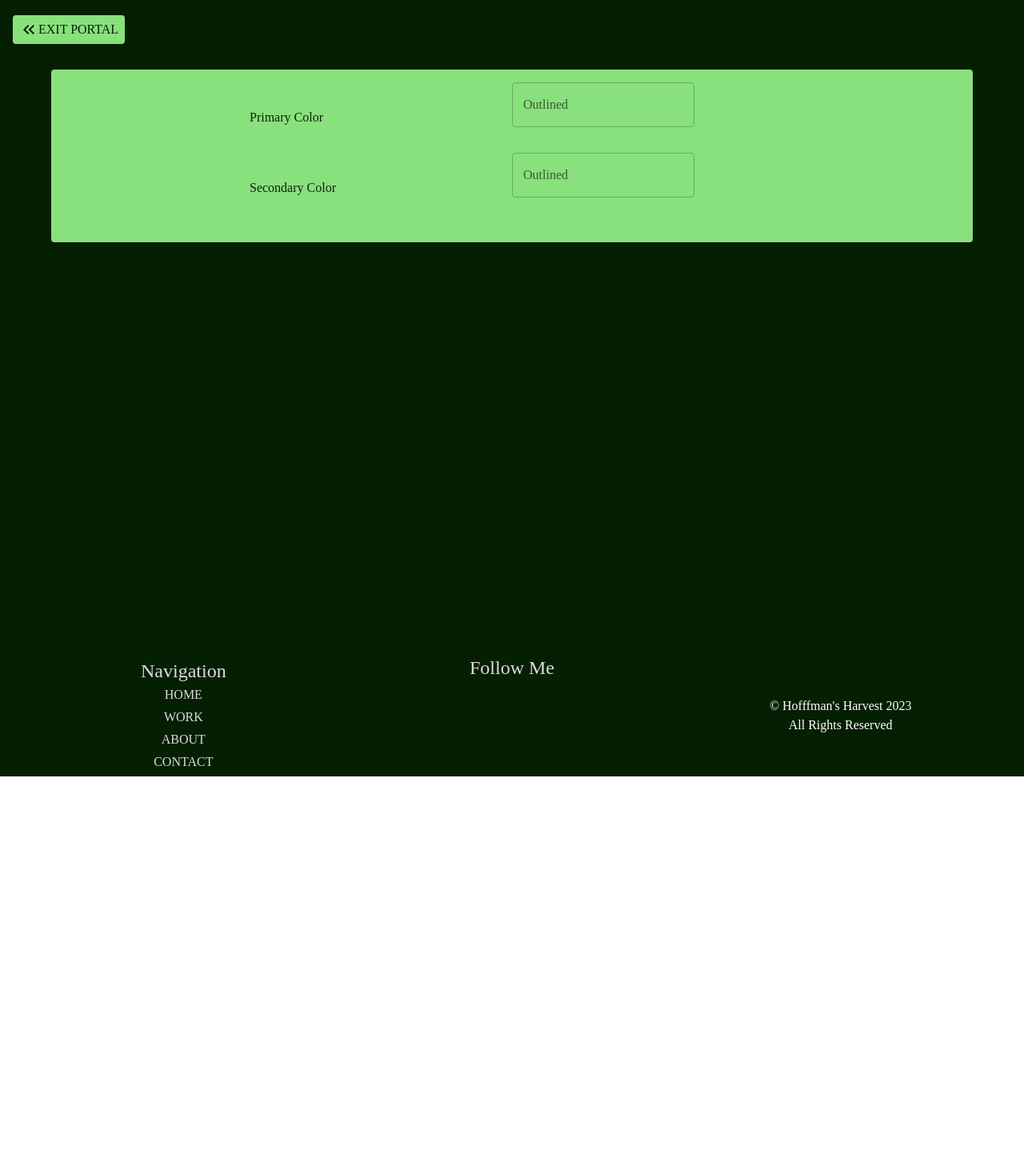
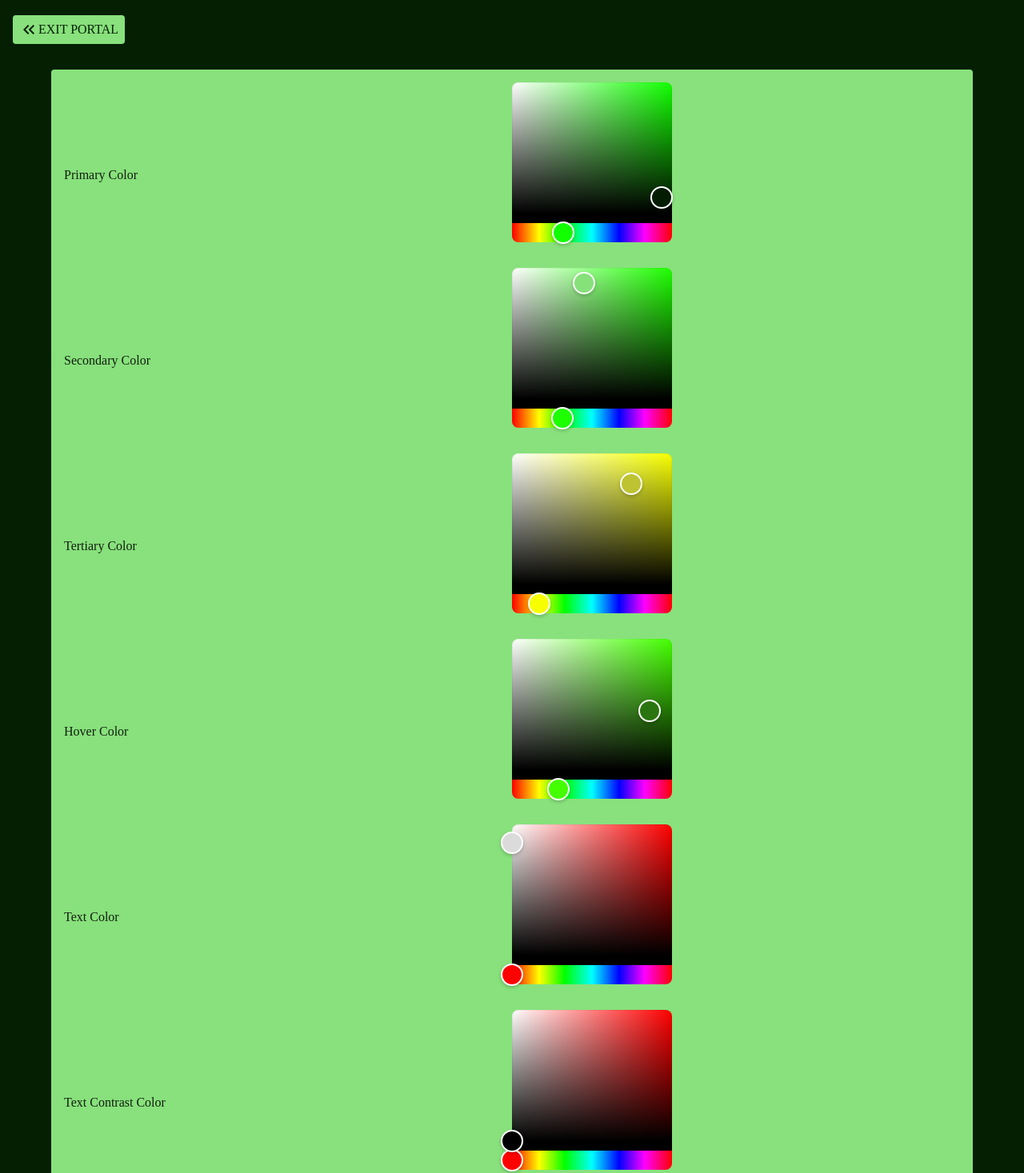
Before and after one commit to SABaltz/hoffmans-harvest, a React (Create React App) app: page /portal in a window 1280 px wide. Shown: the part 45-1512 px from the top of the page at 80% size. Before the commit the page ends 1016 px from the top, so only its background shows below. Built offline with nearby package versions, Linux system fonts and the light colour scheme.

Commit message:
Finish portal options

```diff
--- a/package.json
+++ b/package.json
@@ -15,6 +15,7 @@
     "@types/react": "^18.2.33",
     "@types/react-dom": "^18.2.14",
     "react": "^18.2.0",
+    "react-colorful": "^5.6.1",
     "react-dom": "^18.2.0",
     "react-router": "^6.18.0",
     "react-router-dom": "^6.18.0",
--- a/src/components/portal/Portal.jsx
+++ b/src/components/portal/Portal.jsx
@@ -1,12 +1,13 @@
-import {Box, Button, Card, CardContent, Grid, Link, TextField, Typography} from "@mui/material";
+import {Box, Button, Card, CardContent, Grid, Link, Typography} from "@mui/material";
 import React from "react";
 import KeyboardDoubleArrowLeftIcon from '@mui/icons-material/KeyboardDoubleArrowLeft';
 import {centerVertHoriz} from "../../global-parameters/Styles";
+import {HexColorPicker} from "react-colorful";
 
 function Portal({parameters, setParameters}) {
     return (
 
-        <Box sx={{width: '100vw', height: '100vh', backgroundColor: parameters.colorPalette.primary}}>
+        <Box sx={{width: '100vw', height: 'fitContent', backgroundColor: parameters.colorPalette.primary}}>
 
             <Button
                 sx={{
@@ -35,11 +36,10 @@ function Portal({parameters, setParameters}) {
                                 <Typography>Primary Color</Typography>
                             </Grid>
                             <Grid item xs={6} sx={{marginBottom: '2rem'}}>
-                                <TextField id="outlined-basic" label="Outlined" variant="outlined"
-                                           onChange={(event) => {
+                                <HexColorPicker color={parameters.colorPalette.primary} onChange={(color) => {
                                     setParameters({
                                         ...parameters, colorPalette: {
-                                                       primary: event.target.value,
+                                            primary: color,
                                             secondary: parameters.colorPalette.secondary,
                                             tertiary: parameters.colorPalette.tertiary,
                                             hover: parameters.colorPalette.hover,
@@ -55,12 +55,11 @@ function Portal({parameters, setParameters}) {
                                 <Typography>Secondary Color</Typography>
                             </Grid>
                             <Grid item xs={6} sx={{marginBottom: '2rem'}}>
-                                <TextField id="outlined-basic" label="Outlined" variant="outlined"
-                                           onChange={(event) => {
+                                <HexColorPicker color={parameters.colorPalette.secondary} onChange={(color) => {
                                     setParameters({
                                         ...parameters, colorPalette: {
                                             primary: parameters.colorPalette.primary,
-                                                       secondary: event.target.value,
+                                            secondary: color,
                                             tertiary: parameters.colorPalette.tertiary,
                                             hover: parameters.colorPalette.hover,
                                             text: parameters.colorPalette.text,
@@ -69,14 +68,85 @@ function Portal({parameters, setParameters}) {
                                     })
                                 }}/>
                             </Grid>
+
+                            <Grid item xs={6}>
+                                <Typography>Tertiary Color</Typography>
+                            </Grid>
+                            <Grid item xs={6} sx={{marginBottom: '2rem'}}>
+                                <HexColorPicker color={parameters.colorPalette.tertiary} onChange={(color) => {
+                                    setParameters({
+                                        ...parameters, colorPalette: {
+                                            primary: parameters.colorPalette.primary,
+                                            secondary: parameters.colorPalette.secondary,
+                                            tertiary: color,
+                                            hover: parameters.colorPalette.hover,
+                                            text: parameters.colorPalette.text,
+                                            textContrast: parameters.colorPalette.textContrast,
+                                        }
+                                    })
+                                }}/>
+                            </Grid>
+
+                            <Grid item xs={6}>
+                                <Typography>Hover Color</Typography>
+                            </Grid>
+                            <Grid item xs={6} sx={{marginBottom: '2rem'}}>
+                                <HexColorPicker color={parameters.colorPalette.hover} onChange={(color) => {
+                                    setParameters({
+                                        ...parameters, colorPalette: {
+                                            primary: parameters.colorPalette.primary,
+                                            secondary: parameters.colorPalette.secondary,
+                                            tertiary: parameters.colorPalette.tertiary,
+                                            hover: color,
+                                            text: parameters.colorPalette.text,
+                                            textContrast: parameters.colorPalette.textContrast,
+                                        }
+                                    })
+                                }}/>
+                            </Grid>
+
+                            <Grid item xs={6}>
+                                <Typography>Text Color</Typography>
+                            </Grid>
+                            <Grid item xs={6} sx={{marginBottom: '2rem'}}>
+                                <HexColorPicker color={parameters.colorPalette.text} onChange={(color) => {
+                                    setParameters({
+                                        ...parameters, colorPalette: {
+                                            primary: parameters.colorPalette.primary,
+                                            secondary: parameters.colorPalette.secondary,
+                                            tertiary: parameters.colorPalette.tertiary,
+                                            hover: parameters.colorPalette.hover,
+                                            text: color,
+                                            textContrast: parameters.colorPalette.textContrast,
+                                        }
+                                    })
+                                }}/>
+                            </Grid>
+
+                            <Grid item xs={6}>
+                                <Typography>Text Contrast Color</Typography>
+                            </Grid>
+                            <Grid item xs={6} sx={{marginBottom: '2rem'}}>
+                                <HexColorPicker color={parameters.colorPalette.textContrast} onChange={(color) => {
+                                    setParameters({
+                                        ...parameters, colorPalette: {
+                                            primary: parameters.colorPalette.primary,
+                                            secondary: parameters.colorPalette.secondary,
+                                            tertiary: parameters.colorPalette.tertiary,
+                                            hover: parameters.colorPalette.hover,
+                                            text: parameters.colorPalette.text,
+                                            textContrast: color,
+                                        }
+                                    })
+                                }}/>
+                            </Grid>
+
                         </Grid>
 
 
                     </CardContent>
                 </Card>
             </Box>
-
-
         </Box>
     )
 }
```
Also changed, not shown: 1 other file (tests, documents, lock files or other folders). Lines whose indentation alone changed are shown as unchanged.
